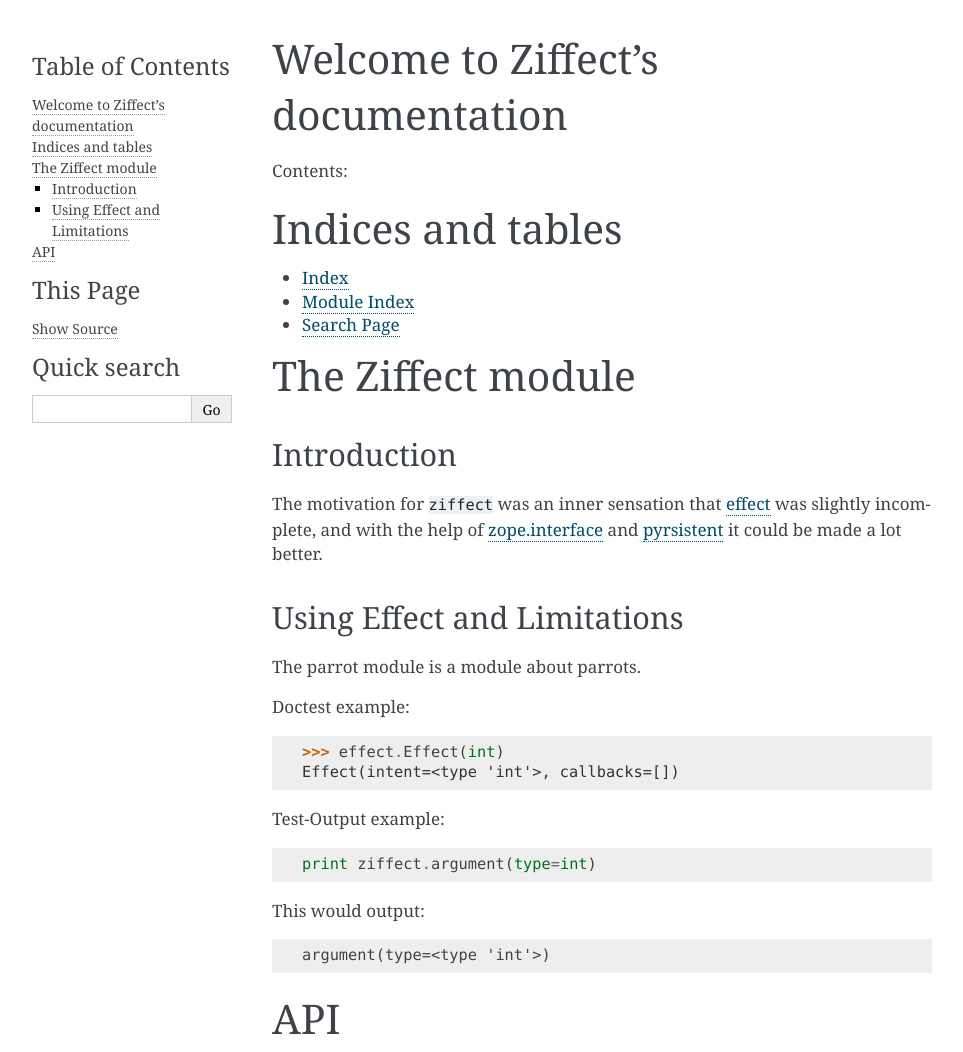
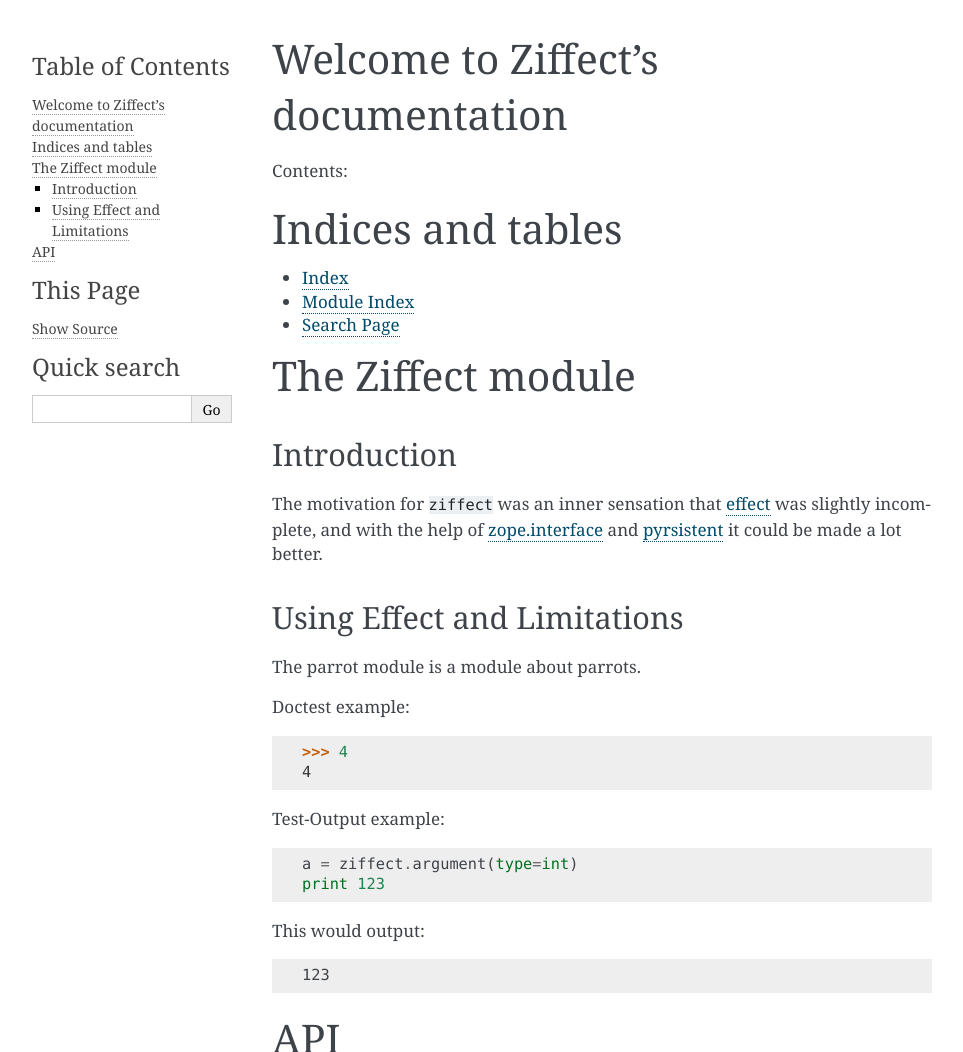
Before and after one commit to sarum90/ziffect, a Sphinx documentation site: the page built from docs/index.rst, in a window 1280 px wide, cut to the strip 0-1052 px from the top of the page. Shown: the whole strip, without its empty margins (148-1111 px from the left). Built offline with Sphinx 7.4.7, drawn with Linux system fonts in a browser that asks for light colours.

Commit message:
make the things happier

```diff
--- a/docs/index.rst
+++ b/docs/index.rst
@@ -45,20 +45,21 @@
 
 .. doctest::
 
-   >>> effect.Effect(int)
-   Effect(intent=<type 'int'>, callbacks=[])
+   >>> 4
+   4
 
 Test-Output example:
 
 .. testcode::
 
-   print ziffect.argument(type=int)
+   a = ziffect.argument(type=int)
+   print 123
 
 This would output:
 
 .. testoutput::
 
-   argument(type=<type 'int'>)
+   123
 
 API
 ===
```
Also changed, not shown: .travis.yml, 1 other file.
